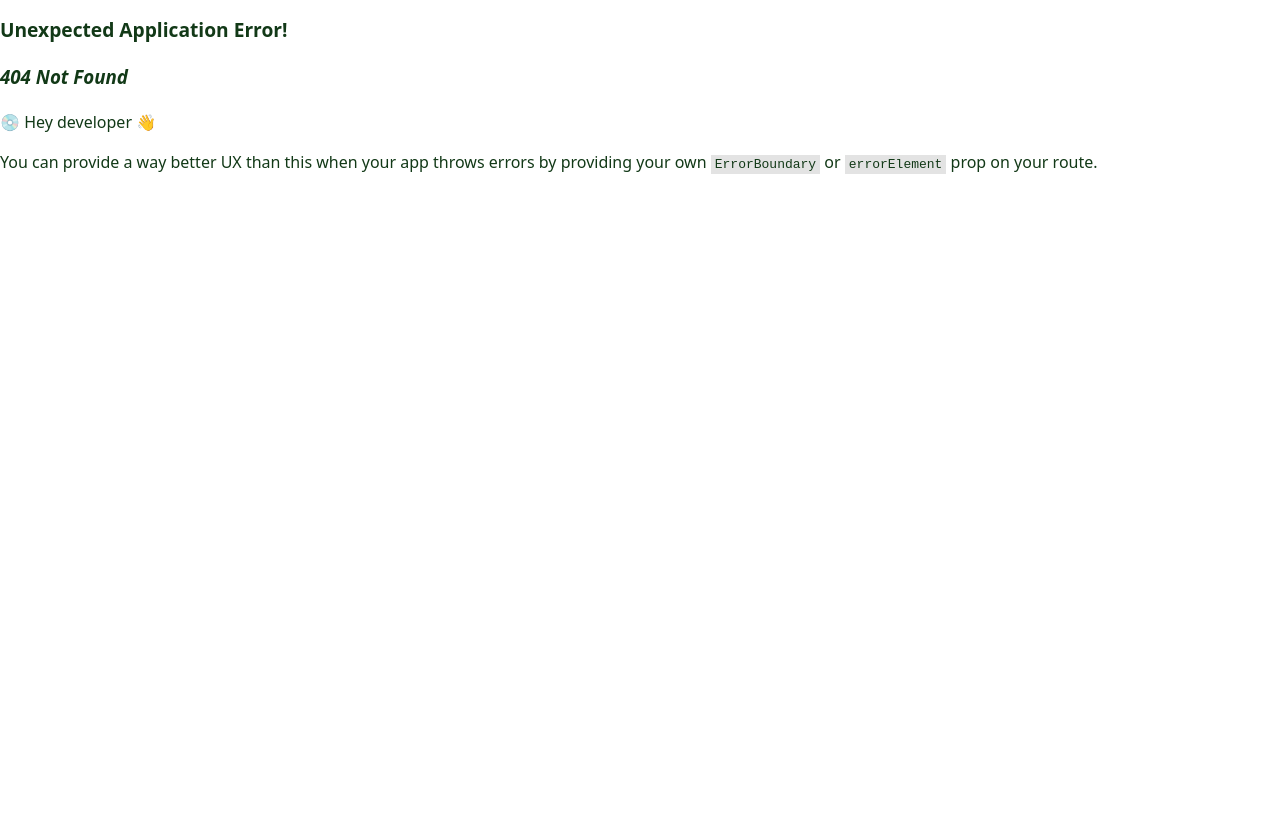
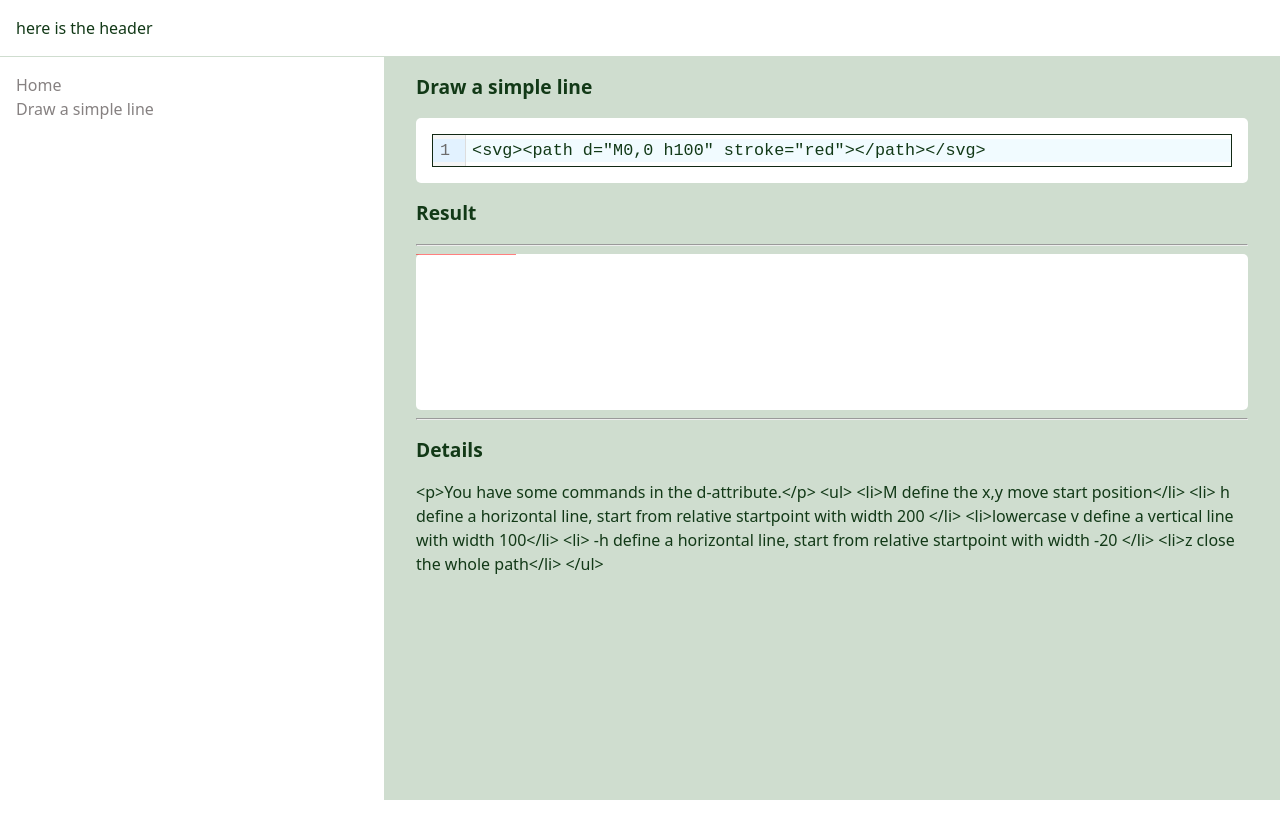
Before and after one commit to tronHeinz/learn-svg, a React (Vite) app: page /learn-svg/lerning-section-1 in a window 1280 px wide. Before the commit this address had no page. Built offline with nearby package versions, Linux system fonts and the light colour scheme.

Commit message:
- restructor the data, navigation and rename template file

```diff
--- a/src/components/Navigation/Navigation.tsx
+++ b/src/components/Navigation/Navigation.tsx
@@ -1,27 +1,20 @@
 import { Link } from 'react-router-dom';
 import styles from './navigation.module.scss';
-
-const navigationData = [
-  {
-    to: '/',
-    text: 'Make a line',
-  },
-  {
-    to: '/drawSimpleLine',
-    text: 'Draw a simple line',
-  },
-];
+import contentData from '../../contentData';
 
 const Navigation = () => {
+  const { sections } = contentData;
   //@todo add above a filter field
   return (
     <>
       <ul className={styles.navigation}>
-        {navigationData.map((navItem) => (
-          <li className={styles.navigationLink}>
-            <Link to={navItem.to}>{navItem.text}</Link>
-          </li>
-        ))}
+        {sections.map(({ navigation }) => {
+          return (
+            <li className={styles.navigationLink}>
+              <Link to={navigation.to}>{navigation.linkName}</Link>
+            </li>
+          );
+        })}
       </ul>
     </>
   );
--- /dev/null
+++ b/src/contentData.ts
@@ -0,0 +1,43 @@
+const lerningData = {
+  sections: [
+    {
+      navigation: {
+        to: '/',
+        linkName: 'Home',
+      },
+      content: {
+        title: 'Draw a simple line',
+        code: ``,
+        details: `
+        <p>asdasd</p>`,
+      },
+    },
+    {
+      navigation: {
+        to: '/lerning-section-1',
+        linkName: 'Draw a simple line',
+      },
+      content: {
+        title: 'Draw a simple line',
+        code: `<svg><path d="M0,0 h100" stroke="red"></path></svg>`,
+        details: `        <p>You have some commands in the d-attribute.</p>
+        <ul>
+          <li>M define the x,y move start position</li>
+          <li>
+            h define a horizontal line, start from relative startpoint with
+            width 200
+          </li>
+          <li>lowercase v define a vertical line with width 100</li>
+          <li>
+            -h define a horizontal line, start from relative startpoint with
+            width -20
+          </li>
+          <li>z close the whole path</li>
+        </ul>
+`,
+      },
+    },
+  ],
+};
+
+export default lerningData;
--- a/src/pages/DrawLine.tsx
+++ /dev/null
@@ -1,49 +0,0 @@
-import { useRef, useEffect } from 'react';
-import Editor from '../components/Editor';
-
-import styles from './pages.module.scss';
-
-const DrawLine = () => {
-  const editorRef = useRef(null);
-  const outputRef = useRef(null);
-
-  const defaultCode = `<svg>
-  <path d="M0,0 h200 v100 h-20 z" fill="yellow" stroke="red"></path>
-</svg>`;
-
-  useEffect(() => {
-    new Editor(defaultCode, editorRef.current, outputRef.current);
-  }, [defaultCode]);
-
-  return (
-    <div className={styles.container}>
-      <section>
-        <h2>Draw a simple line</h2>
-        {/* <img src="/learn-svg/assets/dummy-1280x720-White.jpg" /> */}
-        <div className={styles.code}></div>
-        <div className={styles.inputEditor} ref={editorRef}></div>
-        <h2>Result</h2>
-        <hr />
-        <div className={styles.outputEditor} ref={outputRef}></div>
-        <hr />
-        <h2>Details</h2>
-        <p>You have some commands in the d-attribute.</p>
-        <ul>
-          <li>M define the x,y move start position</li>
-          <li>
-            h define a horizontal line, start from relative startpoint with
-            width 200
-          </li>
-          <li>lowercase v define a vertical line with width 100</li>
-          <li>
-            -h define a horizontal line, start from relative startpoint with
-            width -20
-          </li>
-          <li>z close the whole path</li>
-        </ul>
-      </section>
-    </div>
-  );
-};
-
-export default DrawLine;
--- /dev/null
+++ b/src/pages/LearingSession.tsx
@@ -0,0 +1,43 @@
+import { useRef, useEffect } from 'react';
+import Editor from '../components/Editor';
+import contentData from '../contentData';
+import { useLocation } from 'react-router-dom';
+
+import styles from './pages.module.scss';
+
+const LearingSession = () => {
+  const editorRef = useRef(null);
+  const outputRef = useRef(null);
+
+  // search for active lerning session
+  const location = useLocation();
+
+  const currentSessionData = contentData.sections.find(
+    (item) => item.navigation.to === location.pathname,
+  );
+
+  const { title, code, details } = currentSessionData!.content;
+
+  useEffect(() => {
+    new Editor(code, editorRef.current, outputRef.current);
+  }, [code]);
+
+  return (
+    <div className={styles.container}>
+      <section>
+        <h2>{title}</h2>
+        {/* <img src="/learn-svg/assets/dummy-1280x720-White.jpg" /> */}
+        <div className={styles.code}></div>
+        <div className={styles.inputEditor} ref={editorRef}></div>
+        <h2>Result</h2>
+        <hr />
+        <div className={styles.outputEditor} ref={outputRef}></div>
+        <hr />
+        <h2>Details</h2>
+        {details.toString()}
+      </section>
+    </div>
+  );
+};
+
+export default LearingSession;
```
Also changed, not shown: src/App.tsx (+11 -11 lines).
